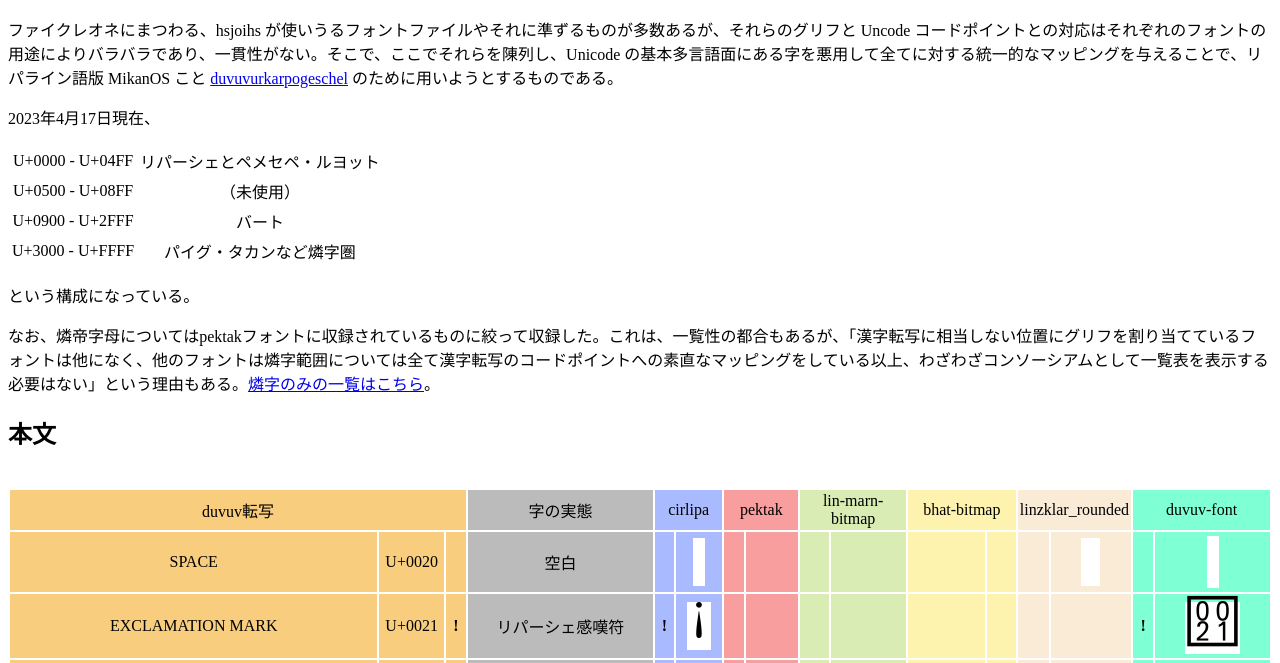
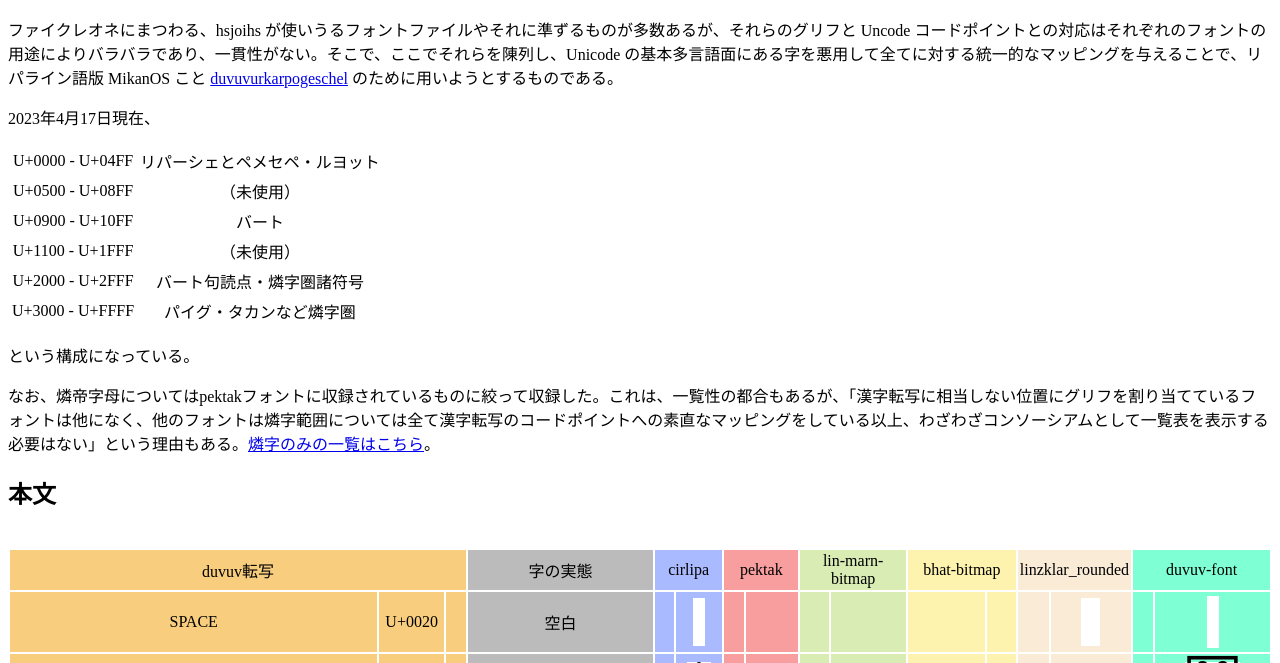
Before and after one commit to sozysozbot/consortium, a plain HTML site: page index.html in a window 1280 px wide. Shown: the part 127-790 px from the top of the page. Drawn offline with Linux system fonts and the light colour scheme.

Commit message:
linzklar_rounded を更新し、追加されていた「ペメセペ・ルヨット拡張 s」「半角燐数字 100」「タカン文字全部」を格納

```diff
--- a/index.html
+++ b/index.html
@@ -84,7 +84,9 @@
 <table>
 	<tr><td>U+0000 - U+04FF</td><td>リパーシェとペメセペ・ルヨット</td></tr>
 	<tr><td>U+0500 - U+08FF</td><td>（未使用）</td></tr>
-	<tr><td>U+0900 - U+2FFF</td><td>バート</td></tr>
+	<tr><td>U+0900 - U+10FF</td><td>バート</td></tr>
+	<tr><td>U+1100 - U+1FFF</td><td>（未使用）</td></tr>
+	<tr><td>U+2000 - U+2FFF</td><td>バート句読点・燐字圏諸符号</td></tr>
 	<tr><td>U+3000 - U+FFFF</td><td>パイグ・タカンなど燐字圏</td></tr>
 </table>
 <p>という構成になっている。</p>
@@ -112,9 +114,9 @@
 		return [`U+${hex}`, `CJK UNIFIED IDEOGRAPH-${hex}`];
 	}
 
-	function from_hiragana(c, a, linzklar_rounded) {
+	function from_hiragana(c, a) {
 		let hex = c.codePointAt(0).toString(16).toUpperCase();
-		return { identity: `タカン文字【${c}】`, duvuv: [`U+${hex}`, `HIRAGANA LETTER ${a}`], pektak: c, ...(linzklar_rounded ? {linzklar_rounded: c} : {}) };
+		return { identity: `タカン文字【${c}】`, duvuv: [`U+${hex}`, `HIRAGANA LETTER ${a}`], pektak: c, linzklar_rounded: c };
 	}
 
 	function from_bhat(deva, bhat, name) {
@@ -189,6 +191,7 @@
 		{ identity: "ペメセペ・ルヨット拡張 g", duvuv: ["U+0433", "CYRILLIC SMALL LETTER GHE"], linzklar_rounded: "g" },
 		{ identity: "ペメセペ・ルヨット d", duvuv: ["U+0434", "CYRILLIC SMALL LETTER DE"], pektak: "D", linzklar_rounded: "d" },
 		{ identity: "リパーシェ dz", duvuv: ["U+0436", "CYRILLIC SMALL LETTER ZHE"], cirlipa: "X" },
+		{ identity: "ペメセペ・ルヨット拡張 s", duvuv: ["U+0437", "CYRILLIC SMALL LETTER ZE"], linzklar_rounded: "s" },
 		{ identity: "ペメセペ・ルヨット k", duvuv: ["U+043A", "CYRILLIC SMALL LETTER KA"], pektak: "K", linmarn_bitmap: "K", linzklar_rounded: "k" },
 		{ identity: "ペメセペ・ルヨット z", duvuv: ["U+0446", "CYRILLIC SMALL LETTER TSE"], pektak: "Z", linmarn_bitmap: "Z", linzklar_rounded: "z" },
 		{ identity: "ペメセペ・ルヨット x", duvuv: ["U+0448", "CYRILLIC SMALL LETTER SHA"], pektak: "X", linmarn_bitmap: "X", linzklar_rounded: "x" },
@@ -233,7 +236,7 @@
 
 		{ identity: "燐字圏二重引用符", duvuv: ["U+FF02", "FULLWIDTH QUOTATION MARK"], pektak: "\"", linzklar_rounded: "「」" },
 		{ identity: "燐字間隔", duvuv: ["U+3000", "IDEOGRAPHIC SPACE"], linzklar_rounded: "　" },
-		{ identity: "燐字圏繰り返し記号", duvuv: ["U+3005", "IDEOGRAPHIC ITERATION MARK"], pektak: "'", linzklar_rounded: "々" },
+		{ identity: "燐字圏繰り返し記号", duvuv: ["U+3005", "IDEOGRAPHIC ITERATION MARK"], pektak: "'", linzklar_rounded: "々ゝ" },
 		{ identity: "燐字圏句読点", duvuv: ["U+3002", "IDEOGRAPHIC FULL STOP"], pektak: ",.", linzklar_rounded: "。" },
 		{ identity: "燐字圏感嘆符（全角幅）", duvuv: ["U+FF01", "FULLWIDTH EXCLAMATION MARK"], pektak: "!", linzklar_rounded: "！" },
 		{ identity: "燐字圏感嘆符（半角幅）", duvuv: ["U+FE57", "SMALL EXCLAMATION MARK"], linzklar_rounded: "!" },
@@ -259,25 +262,25 @@
 		{ identity: "単立パイグ文字 x", duvuv: ["U+FF58", "FULLWIDTH LATIN SMALL LETTER X"], pektak: "x" },
 		{ identity: "単立パイグ文字 y", duvuv: ["U+FF59", "FULLWIDTH LATIN SMALL LETTER Y"], pektak: "y" },
 		{ identity: "単立パイグ文字 z", duvuv: ["U+FF5A", "FULLWIDTH LATIN SMALL LETTER Z"], pektak: "z" },
-		from_hiragana("ぁ", "SMALL A", true),
-		from_hiragana("あ", "A", true),
-		from_hiragana("ぃ", "SMALL I", true),
-		from_hiragana("い", "I", true),
-		from_hiragana("ぅ", "SMALL U", true),
-		from_hiragana("う", "U", true),
-		from_hiragana("ぇ", "SMALL E", true),
-		from_hiragana("え", "E", true),
-		from_hiragana("ぉ", "SMALL O", true),
-		from_hiragana("お", "O", true),
-		from_hiragana("か", "KA", true),
+		from_hiragana("ぁ", "SMALL A"),
+		from_hiragana("あ", "A"),
+		from_hiragana("ぃ", "SMALL I"),
+		from_hiragana("い", "I"),
+		from_hiragana("ぅ", "SMALL U"),
+		from_hiragana("う", "U"),
+		from_hiragana("ぇ", "SMALL E"),
+		from_hiragana("え", "E"),
+		from_hiragana("ぉ", "SMALL O"),
+		from_hiragana("お", "O"),
+		from_hiragana("か", "KA"),
 		from_hiragana("が", "GA"),
-		from_hiragana("き", "KI", true),
+		from_hiragana("き", "KI"),
 		from_hiragana("ぎ", "GI"),
-		from_hiragana("く", "KU", true),
+		from_hiragana("く", "KU"),
 		from_hiragana("ぐ", "GU"),
-		from_hiragana("け", "KE", true),
+		from_hiragana("け", "KE"),
 		from_hiragana("げ", "GE"),
-		from_hiragana("こ", "KO", true),
+		from_hiragana("こ", "KO"),
 		from_hiragana("ご", "GO"),
 		from_hiragana("さ", "SA"),
 		from_hiragana("ざ", "ZA"),
@@ -332,7 +335,7 @@
 		from_hiragana("ゐ", "WI"),
 		from_hiragana("ゑ", "WE"),
 		from_hiragana("ん", "N"),
-		{ identity: "タカン文字長音符号", duvuv: ["U+30FC", "KATAKANA-HIRAGANA PROLONGED SOUND MARK"], pektak: "ー" },
+		{ identity: "タカン文字長音符号", duvuv: ["U+30FC", "KATAKANA-HIRAGANA PROLONGED SOUND MARK"], pektak: "ー", linzklar_rounded: "ー" },
 		{ identity: "バート文字 s", duvuv: ["U+095B", "DEVANAGARI LETTER ZA"], bhat_bitmap: "s" },
 		{ identity: "バート文字 gh", duvuv: ["U+095A", "DEVANAGARI LETTER GHHA"], bhat_bitmap: "gh" },
 		{ identity: "バート文字 ḷ", duvuv: ["U+0933", "DEVANAGARI LETTER LLA"], bhat_bitmap: "ḷ" },
@@ -385,6 +388,7 @@
 		{ identity: "バート文字段落記号", duvuv:["U+10FB", "GEORGIAN PARAGRAPH SEPARATOR"], bhat_bitmap:"paragraph"},
 		{ identity: "バート文字二重引用符", duvuv:["U+2836", "BRAILLE PATTERN DOTS-2356"], bhat_bitmap:"2quot"},
 		{ identity: "バート文字三重引用符", duvuv:["U+283F", "BRAILLE PATTERN DOTS-123456"], bhat_bitmap:"3quot"},
+		{ identity: "半角燐数字 100", duvuv:["U+216D", "ROMAN NUMERAL ONE HUNDRED"], linzklar_rounded: "Ⅽ"},
 
 	];
 
```
Also changed, not shown: linzklar_rounded.woff.
